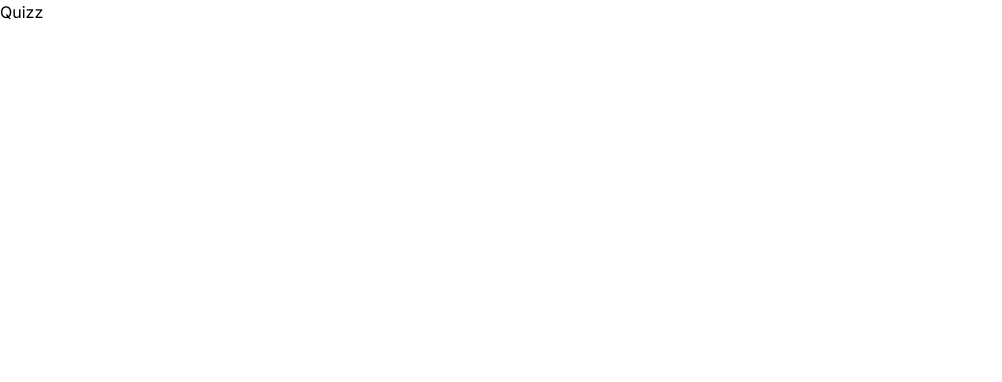
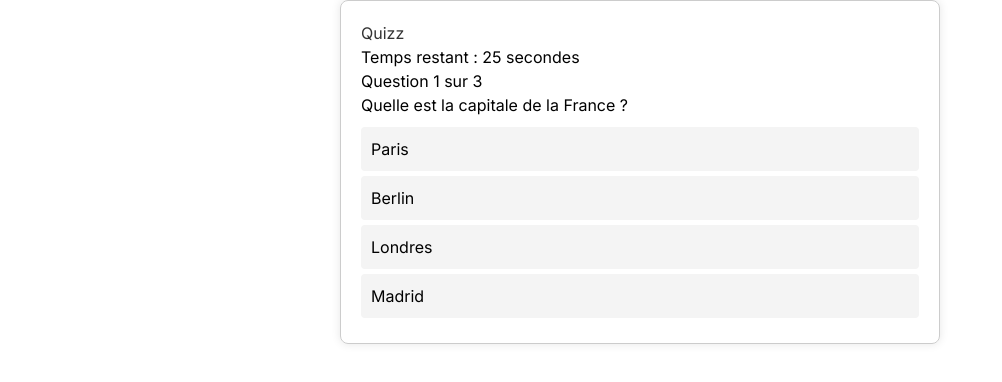
Before and after one commit to Pagiestm/Raccoon-Game, a Next.js app: page /quizz in a window 1280 px wide. Shown: the top 382 px of the page, without its empty margins (0-1002 px from the left). Built offline with nearby package versions, Linux system fonts and the light colour scheme.

Commit message:
feat(quizz/index.tsx, styles.module.css): add quizz system and style

```diff
--- a/app/components/quizz/index.tsx
+++ b/app/components/quizz/index.tsx
@@ -1,9 +1,104 @@
-'use client'
-import { useEffect, useState } from "react";
-import styles from './styles.module.css'
+// Importez les modules nécessaires
+import { useState, useEffect } from "react";
+import styles from './styles.module.css'; // Importez le fichier CSS
 
+// Interface pour définir le type de la question
+interface Question {
+  id: number;
+  text: string;
+  options: string[];
+  correctAnswer: string;
+}
+
+// Définissez les questions et leurs réponses
+const questions: Question[] = [
+  {
+    id: 1,
+    text: "Quelle est la capitale de la France ?",
+    options: ["Paris", "Berlin", "Londres", "Madrid"],
+    correctAnswer: "Paris",
+  },
+  {
+    id: 2,
+    text: "Quel est le plus grand océan du monde ?",
+    options: ["Atlantique", "Indien", "Arctique", "Pacifique"],
+    correctAnswer: "Pacifique",
+  },
+  {
+    id: 3,
+    text: "Quelle est la couleur du ciel par temps clair ?",
+    options: ["Bleu", "Rouge", "Vert", "Jaune"],
+    correctAnswer: "Bleu",
+  },
+];
+
+// Composant Quizz
 export default function Quizz() {
+  const [currentQuestion, setCurrentQuestion] = useState(0);
+  const [userAnswers, setUserAnswers] = useState<string[]>([]);
+  const [score, setScore] = useState(0);
+  const [timeRemaining, setTimeRemaining] = useState(30); // Temps en secondes
+
+  // Déclarez le timer en dehors du scope de l'effet pour qu'il soit accessible
+  let timer: NodeJS.Timeout;
+
+  // Spécifiez le type de la fonction handleAnswerClick
+  const handleAnswerClick = (selectedOption: string) => {
+    // Vérifiez si la réponse est correcte
+    if (selectedOption === questions[currentQuestion].correctAnswer) {
+      setScore(score + 1);
+    }
+
+    // Passez à la question suivante
+    setCurrentQuestion(currentQuestion + 1);
+  };
+
+  useEffect(() => {
+    timer = setInterval(() => {
+      // Mettez à jour le temps restant
+      setTimeRemaining((prevTime) => {
+        if (prevTime === 0) {
+          // Le temps est écoulé, terminez le quizz
+          clearInterval(timer);
+          alert(`Quizz terminé! Votre score est de ${score}/${questions.length}`);
+          return prevTime;
+        } else {
+          return prevTime - 1;
+        }
+      });
+    }, 1000);
+
+    // Nettoyez le timer lorsqu'on quitte le composant
+    return () => clearInterval(timer);
+  }, [currentQuestion, score]);
+
+  useEffect(() => {
+    // Vérifiez si toutes les questions ont été répondues
+    if (currentQuestion === questions.length) {
+      clearInterval(timer);
+      alert(`Quizz terminé! Votre score est de ${score}/${questions.length}`);
+    }
+  }, [currentQuestion, score]);
+
   return (
-    <h1>Quizz</h1>
+    <div className={styles.quizzContainer}> {/* Utilisez le style du fichier CSS */}
+      <h1 className={styles.title}>Quizz</h1>
+      <p>Temps restant : {timeRemaining} secondes</p>
+      {currentQuestion < questions.length ? (
+        <div>
+          <p className={styles.numberQuestion}>Question {currentQuestion + 1} sur {questions.length}</p>
+          <p className={styles.questions}>{questions[currentQuestion].text}</p>
+          <ul className={styles.options}>
+            {questions[currentQuestion].options.map((option, index) => (
+              <li className={styles.response} key={index} onClick={() => handleAnswerClick(option)}>
+                {option}
+              </li>
+            ))}
+          </ul>
+        </div>
+      ) : (
+        <h1>Quizz terminé! Votre score est de {score}/{questions.length}</h1>
+      )}
+    </div>
   );
 }
--- a/app/components/quizz/styles.module.css
+++ b/app/components/quizz/styles.module.css
@@ -0,0 +1,36 @@
+/* quizzStyles.module.css */
+
+.quizzContainer {
+    max-width: 600px;
+    margin: auto;
+    padding: 20px;
+    border: 1px solid #ccc;
+    border-radius: 8px;
+    box-shadow: 0 0 10px rgba(0, 0, 0, 0.1);
+  }
+
+  .title {
+    color: #333;
+  }
+
+  .questions {
+    margin-bottom: 10px;
+  }
+
+  .options {
+    list-style-type: none;
+    padding: 0;
+  }
+
+  .response {
+    cursor: pointer;
+    padding: 10px;
+    margin: 5px 0;
+    background-color: #f4f4f4;
+    border-radius: 4px;
+    transition: background-color 0.3s;
+  }
+
+  .response:hover {
+    background-color: #ddd;
+  }
--- a/tsconfig.json
+++ b/tsconfig.json
@@ -22,6 +22,6 @@
       "@/*": ["./*"]
     }
   },
-  "include": ["next-env.d.ts", "**/*.ts", "**/*.tsx", ".next/types/**/*.ts"],
+  "include": ["next-env.d.ts", "**/*.ts", "**/*.tsx", ".next/types/**/*.ts", "app/components/quizz/index.tsx"],
   "exclude": ["node_modules"]
 }
```
